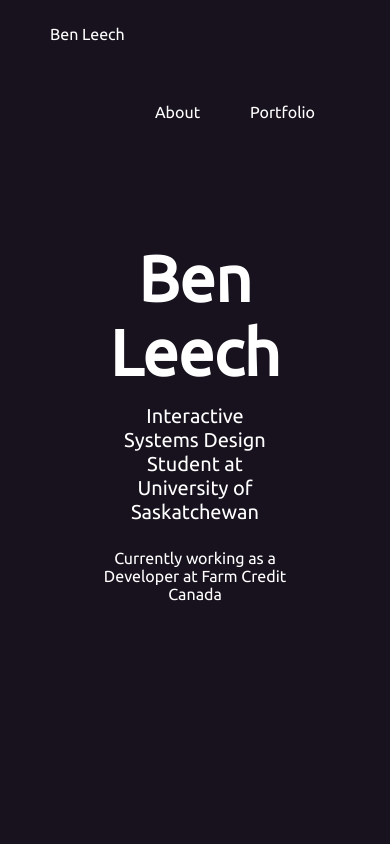
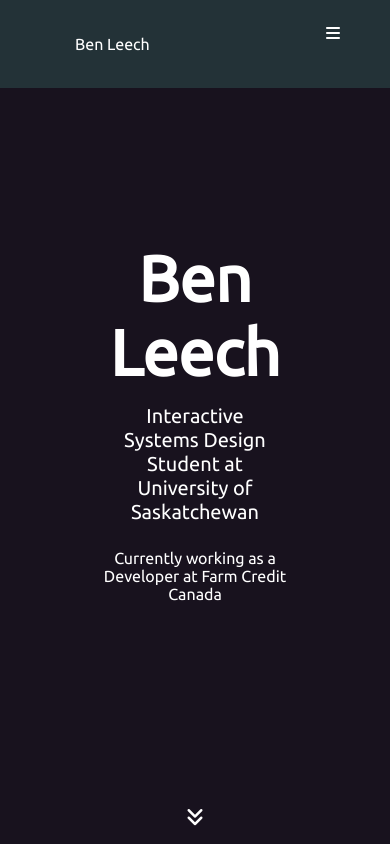
Before and after one commit to BenLeech/portfolio-website-v1, an Angular app in the folder portfolio-website/: page / in a window 390 px wide. Built offline with nearby package versions, Linux system fonts and the light colour scheme.

Commit message:
added fontawesome and navbar dropdown

```diff
--- a/portfolio-website/src/app/navbar/navbar.component.html
+++ b/portfolio-website/src/app/navbar/navbar.component.html
@@ -1,3 +1,4 @@
+<div class="navbar-wrapper">
   <div class="navbar">
     <div class="logo-container">
       Ben Leech
@@ -5,5 +6,15 @@
     <div class="nav-links-container">
       <span class="nav-link">About</span>
       <span class="nav-link">Portfolio</span>
+      <i class="fa fa-bars" aria-hidden="true" (click)="toggleDropdown()"></i>
     </div>
   </div>
+  <div class="dropdown-container" *ngIf="showDropdown">
+    <div class="nav-dropdown-link-row">
+      <span class="nav-dropdown-link">About</span>
+    </div>
+    <div class="nav-dropdown-link-row">
+      <span class="nav-dropdown-link">Portfolio</span>
+    </div>
+  </div>
+</div>
--- a/portfolio-website/src/app/navbar/navbar.component.scss
+++ b/portfolio-website/src/app/navbar/navbar.component.scss
@@ -1,16 +1,20 @@
 @import "../../assets/variables";
 
+.navbar-wrapper{
+  position: fixed;
+  top: 0;
+  width: 100%;
+}
+
 .navbar {
-  position:fixed;
-  top: 0;
-  text-color: $primary-text-color;
   color: $primary-text-color;
-  width: 100%;
+  height: auto;
+  overflow: auto;
+  padding: 25px;
 }
 
 .navbar .nav-links-container{
   float: right;
-  padding:25px;
   margin-right: 25px;
 }
 
@@ -27,6 +31,30 @@
 
 .navbar .logo-container{
   float: left;
-  padding: 25px;
+  padding: 10px 25px 10px 25px;
   margin-left: 25px;
+  vertical-align: middle;
 }
+
+.dropdown-container{
+  color: $primary-text-color;
+  width: 100%;
+}
+
+.navbar .fa-bars{
+  display: none;
+}
+
+@media (max-width: 780px){
+  .navbar{
+    background-color: $secondary-color;
+  }
+
+  .nav-link{
+    display: none;
+  }
+
+  .navbar .fa-bars{
+    display: block;
+  }
+}
--- a/portfolio-website/src/app/navbar/navbar.component.ts
+++ b/portfolio-website/src/app/navbar/navbar.component.ts
@@ -7,9 +7,15 @@ import { Component, OnInit } from '@angular/core';
 })
 export class NavbarComponent implements OnInit {
 
+  showDropdown: boolean = false;
+
   constructor() { }
 
   ngOnInit() {
   }
 
+  toggleDropdown(){
+    this.showDropdown = !this.showDropdown;
+  }
+
 }
--- a/portfolio-website/src/app/splash/splash.component.html
+++ b/portfolio-website/src/app/splash/splash.component.html
@@ -10,4 +10,7 @@
       Currently working as a Developer at Farm Credit Canada
     </div>
   </div>
+  <div class="down-arrow">
+    <i class="fa fa-angle-double-down" aria-hidden="true"></i>
+  </div>
 </div>
--- a/portfolio-website/src/app/splash/splash.component.scss
+++ b/portfolio-website/src/app/splash/splash.component.scss
@@ -36,3 +36,25 @@
   width: 70%;
   color: $primary-text-color;
 }
+
+.down-arrow{
+  position: absolute;
+  vertical-align: bottom;
+  width: 100%;
+  font-size: 20px;
+  bottom: 15px;
+  color: $primary-text-color;
+  text-align: center;
+}
+
+@media (max-height: 400px){
+  .down-arrow{
+    display: none;
+  }
+
+  .cover-container{
+    margin-top: 110px;
+    margin-left: auto;
+    margin-right: auto;
+  }
+}
--- a/portfolio-website/src/index.html
+++ b/portfolio-website/src/index.html
@@ -8,6 +8,7 @@
   <meta name="viewport" content="width=device-width, initial-scale=1">
   <link rel="icon" type="image/x-icon" href="favicon.ico">
   <link rel="stylesheet" type="text/css" href="http://fonts.googleapis.com/css?family=Ubuntu">
+  <script src="https://use.fontawesome.com/1d1754513a.js"></script>
 </head>
 <body>
   <app-root></app-root>
```
Also changed, not shown: 1 other file (tests, documents, lock files or other folders). Lines whose indentation alone changed are shown as unchanged.
